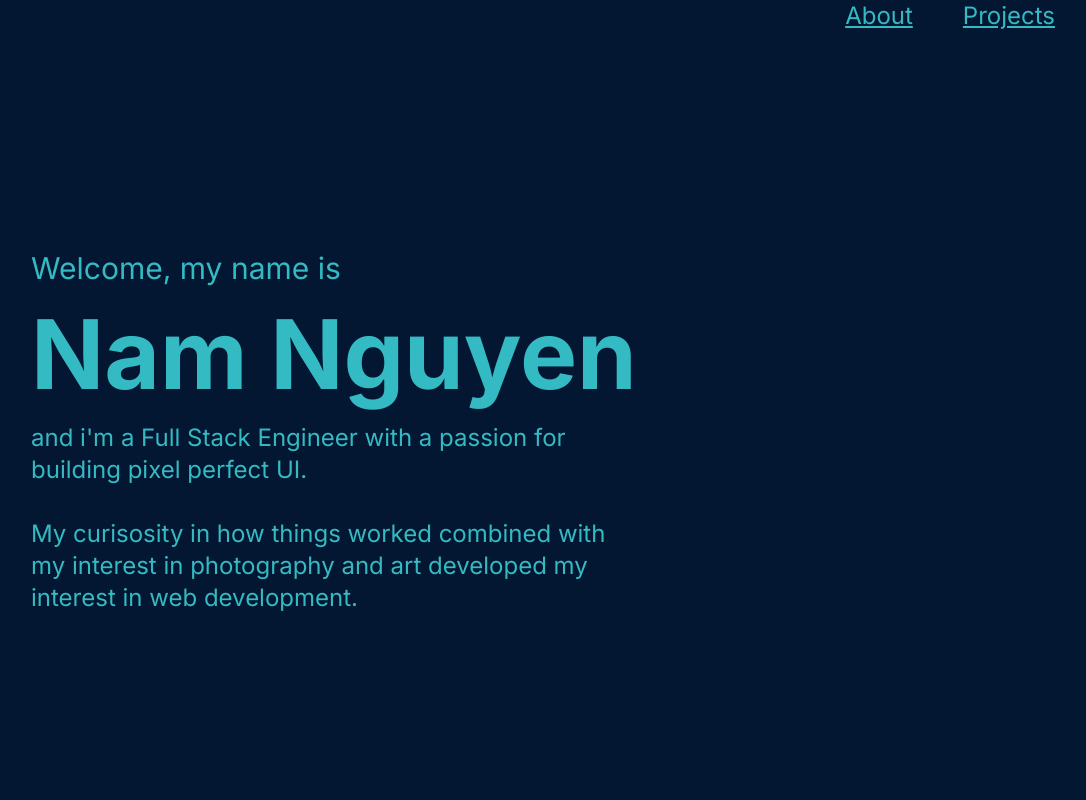
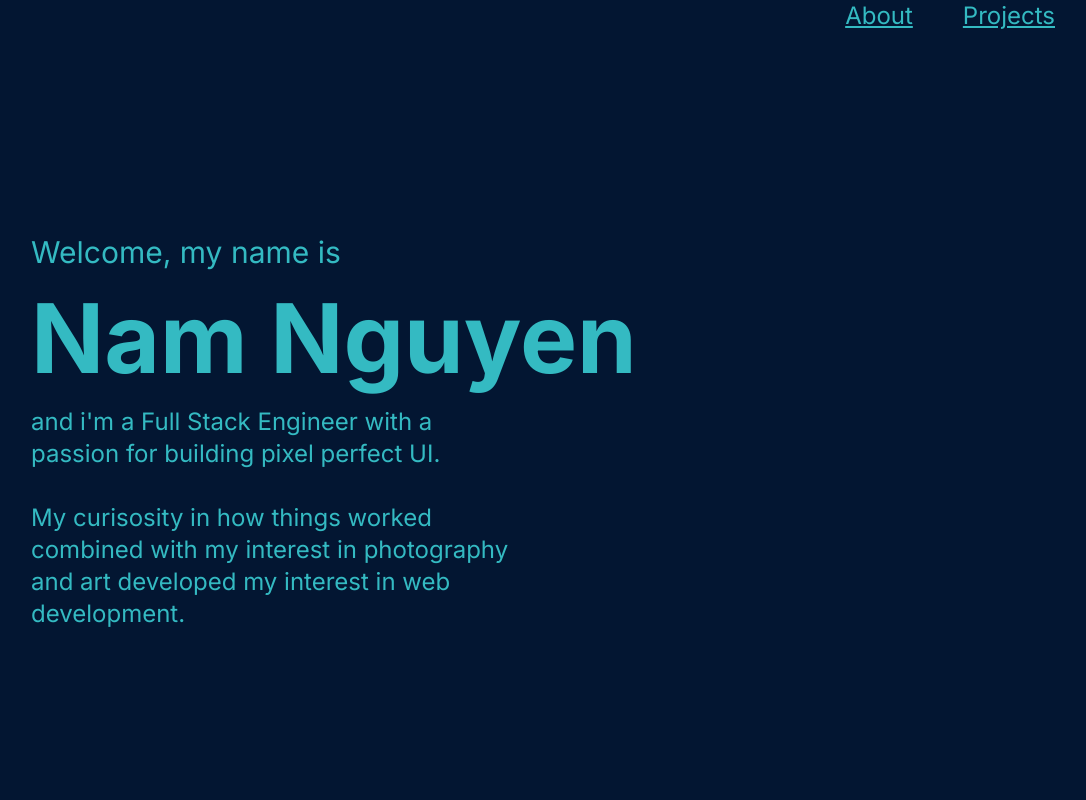
Before and after one commit to nnguye47/Portfolio-Website, a Next.js app: page / in a window 1280 px wide. Shown: the top 800 px of the page, without its empty margins (97-1183 px from the left). Built offline with nearby package versions, Linux system fonts and the light colour scheme; no server answers; the database is empty.

Commit message:
adjust styling of widths for different sections

```diff
--- a/src/app/components/About/About.tsx
+++ b/src/app/components/About/About.tsx
@@ -5,7 +5,10 @@ import Values from "./Values";
 
 export default function About() {
   return (
-    <div id="About" className="h-screen w-screen flex flex-row justify-evenly">
+    <div
+      id="About"
+      className="h-screen w-80% mx-auto flex flex-row justify-evenly"
+    >
       <Stack />
       <Values />
       <Hobbies />
--- a/src/app/components/Intro.tsx
+++ b/src/app/components/Intro.tsx
@@ -2,8 +2,8 @@ import React from "react";
 
 export default function Intro() {
   return (
-    <div className="w-screen h-screen">
-      <div className="flex flex-col justify-center h-[100%] w-[80%] mx-auto gap-5">
+    <div className="h-screen">
+      <div className="flex flex-col justify-center h-[100%] w-[80%] gap-5">
         <span className="text-3xl">Welcome, my name is </span>
         <span className="text-8xl font-bold">Nam Nguyen</span>
         <div className="w-[60%] text-2xl">
--- a/src/app/components/Projects/Display.tsx
+++ b/src/app/components/Projects/Display.tsx
@@ -16,7 +16,7 @@ export default function Display({
   Stack,
 }: projectProps) {
   return (
-    <div className="w-[40%] h-[100%] bg-white rounded-lg">
+    <div className="w-[40%] h-[90%] flex-none rounded-lg shadow-inner shadow-cyan-500/50">
       <h1>My Display of {Title}</h1>
       <h2>{Role}</h2>
       <h3>{Description}</h3>
--- a/src/app/components/Projects/Projects.tsx
+++ b/src/app/components/Projects/Projects.tsx
@@ -37,7 +37,7 @@ export default function Projects() {
   };
 
   return (
-    <div id="Projects" className=" w-screen h-screen">
+    <div id="Projects" className=" w-[100%] h-screen">
       <p className="text-8xl font-bold mb-[25px]">Projects</p>
       {projectsList && displayedProject ? (
         <div className="flex flex-row justify-evenly h-[80%]">
--- a/src/app/page.tsx
+++ b/src/app/page.tsx
@@ -6,7 +6,7 @@ import Projects from "./components/Projects/Projects";
 
 export default function Home() {
   return (
-    <main className="relative">
+    <main className="relative w-[80%] mx-auto">
       <Intro />
       <About />
       <Projects />
```
